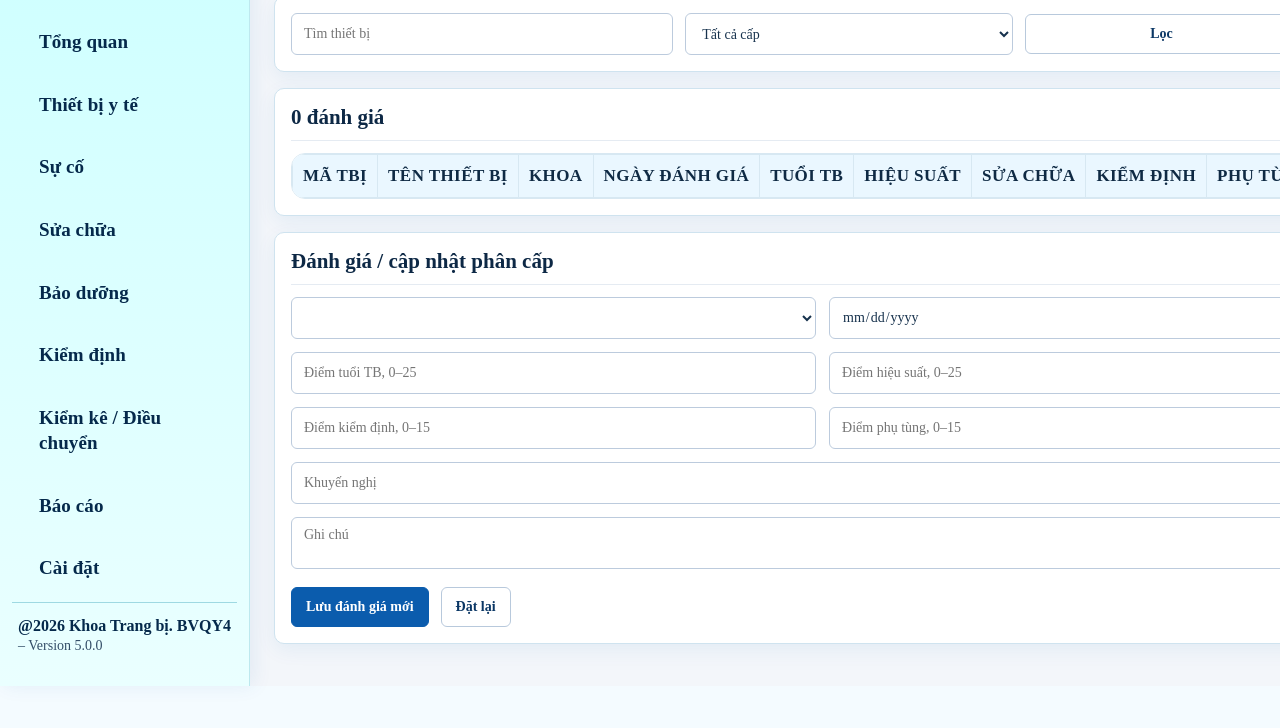
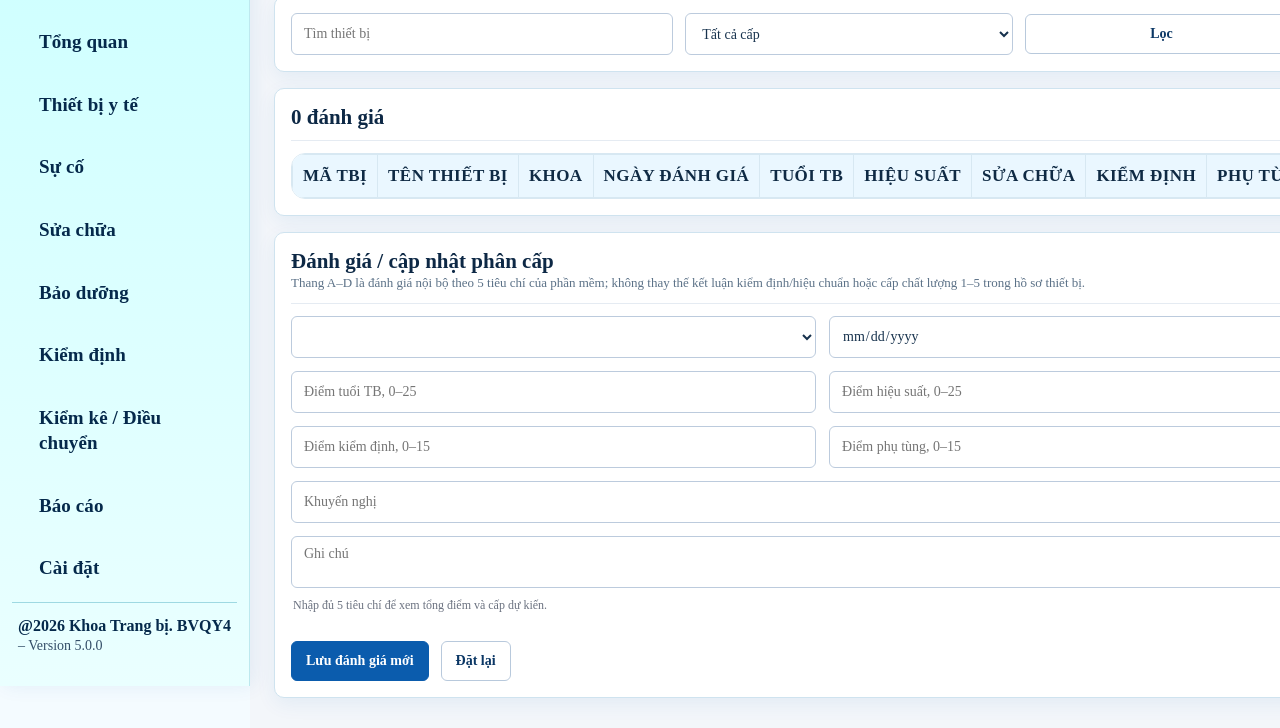
Before and after one commit to tranhuec3cx/QY4-TTBYT, a website: page public/quality.html in a window 1280 px wide. Shown: the part 114-842 px from the top of the page. Before the commit the page ends 800 px from the top, so only its background shows below. Drawn offline with Linux system fonts and the light colour scheme; no server answers.

Commit message:
Quality UI: clarify internal scale and require scores

```diff
--- a/public/quality.html
+++ b/public/quality.html
@@ -1,5 +1,5 @@
 <!DOCTYPE html><html lang="vi"><head><meta charset="UTF-8"/><meta name="viewport" content="width=device-width, initial-scale=1.0"/><title>Phân cấp chất lượng</title><link rel="stylesheet" href="/styles.css"/></head><body><div class="layout"><div id="menuHost"></div><main class="main"><div class="topbar"><div><h1 id="pageTitle" class="page-title"></h1><p id="pageSubtitle" class="page-subtitle"></p></div><div class="user-box" style="display:none"></div></div>
 <section class="card"><div class="filters"><input id="searchInput" placeholder="Tìm thiết bị"/><select id="gradeFilter"><option value="ALL">Tất cả cấp</option><option>A</option><option>B</option><option>C</option><option>D</option></select><button class="btn" id="filterBtn">Lọc</button><button class="btn" id="exportBtn">Xuất Excel</button></div></section>
 <section class="card"><div class="table-card-header"><h3 id="countLabel">0 đánh giá</h3></div><div class="table-wrap scroll-area"><table><thead><tr><th>Mã TBị</th><th>Tên thiết bị</th><th>Khoa</th><th>Ngày đánh giá</th><th>Tuổi TB</th><th>Hiệu suất</th><th>Sửa chữa</th><th>Kiểm định</th><th>Phụ tùng</th><th>Tổng</th><th>Cấp</th><th>Người đánh giá</th><th>Khuyến nghị</th><th>Thao tác</th></tr></thead><tbody id="rows"></tbody></table></div></section>
-<section class="card"><div class="table-card-header"><h3>Đánh giá / cập nhật phân cấp</h3></div><form id="form"><input type="hidden" id="ratingId"/><div class="form-grid"><select id="deviceId"></select><input id="ratingDate" type="date"/><input id="evaluator" placeholder="Người đánh giá" required/><input id="ageScore" type="number" min="0" max="25" step="1" placeholder="Điểm tuổi TB, 0–25"/><input id="performanceScore" type="number" min="0" max="25" step="1" placeholder="Điểm hiệu suất, 0–25"/><input id="repairScore" type="number" min="0" max="20" step="1" placeholder="Điểm sửa chữa, 0–20"/><input id="inspectionScore" type="number" min="0" max="15" step="1" placeholder="Điểm kiểm định, 0–15"/><input id="sparepartScore" type="number" min="0" max="15" step="1" placeholder="Điểm phụ tùng, 0–15"/><input id="recommendation" class="span-2" placeholder="Khuyến nghị"/><textarea id="note" class="span-3" placeholder="Ghi chú"></textarea></div><div class="form-actions"><button class="btn btn-primary" type="submit" id="saveBtn">Lưu đánh giá mới</button><button class="btn" type="button" id="resetBtn">Đặt lại</button></div></form></section>
+<section class="card"><div class="table-card-header"><div><h3>Đánh giá / cập nhật phân cấp</h3><div class="small">Thang A–D là đánh giá nội bộ theo 5 tiêu chí của phần mềm; không thay thế kết luận kiểm định/hiệu chuẩn hoặc cấp chất lượng 1–5 trong hồ sơ thiết bị.</div></div></div><form id="form"><input type="hidden" id="ratingId"/><div class="form-grid"><select id="deviceId"></select><input id="ratingDate" type="date"/><input id="evaluator" placeholder="Người đánh giá" required/><input id="ageScore" type="number" required min="0" max="25" step="1" placeholder="Điểm tuổi TB, 0–25"/><input id="performanceScore" type="number" required min="0" max="25" step="1" placeholder="Điểm hiệu suất, 0–25"/><input id="repairScore" type="number" required min="0" max="20" step="1" placeholder="Điểm sửa chữa, 0–20"/><input id="inspectionScore" type="number" required min="0" max="15" step="1" placeholder="Điểm kiểm định, 0–15"/><input id="sparepartScore" type="number" required min="0" max="15" step="1" placeholder="Điểm phụ tùng, 0–15"/><input id="recommendation" class="span-2" placeholder="Khuyến nghị"/><textarea id="note" class="span-3" placeholder="Ghi chú"></textarea></div><div id="scorePreview" class="muted-note">Nhập đủ 5 tiêu chí để xem tổng điểm và cấp dự kiến.</div><div class="form-actions"><button class="btn btn-primary" type="submit" id="saveBtn">Lưu đánh giá mới</button><button class="btn" type="button" id="resetBtn">Đặt lại</button></div></form></section>
 </main></div><script src="/api.js"></script><script src="/quality.js"></script></body></html>
```
